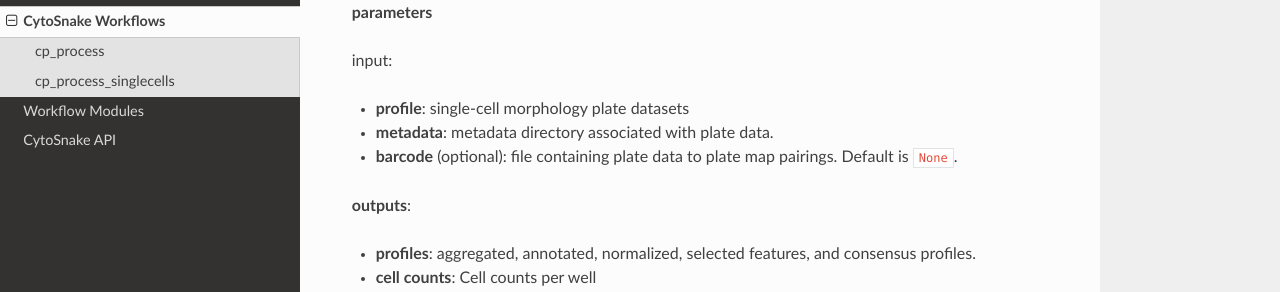
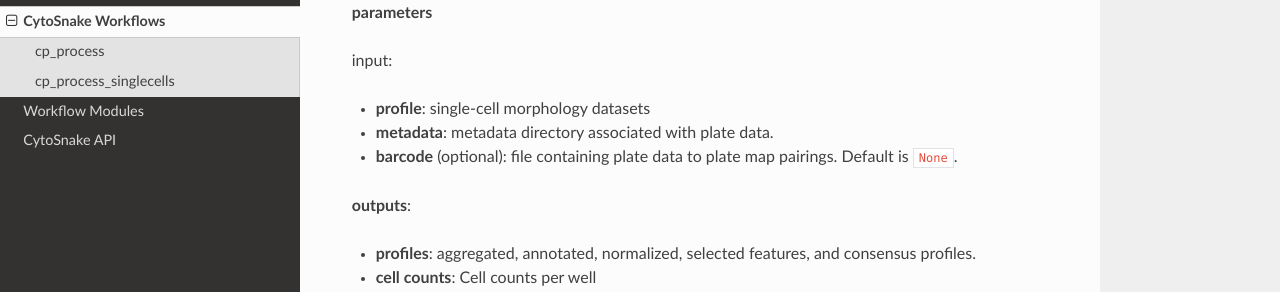
Before and after one commit to WayScience/CytoSnake, a Sphinx documentation site: the page built from docs/workflows.md, in a window 1280 px wide and 900 px high, scrolled down 513 px. Shown: the part 159-451 px from the top of the window. Built offline with Sphinx 7.4.7 and the Read the Docs theme 2.0.0, drawn with Linux system fonts in a browser that asks for light colours.

Commit message:
Update docs/workflows.md
Co-authored-by: Jenna Tomkinson <107513215+jenna-tomkinson@users.noreply.github.com>

```diff
--- a/docs/workflows.md
+++ b/docs/workflows.md
@@ -28,7 +28,7 @@
 
 input:
 
-- **profile**: single-cell morphology plate datasets
+- **profile**: single-cell morphology datasets
 - **metadata**: metadata directory associated with plate data.
 - **barcode** (optional): file containing plate data to plate map pairings. Default is `None`.
 
```
